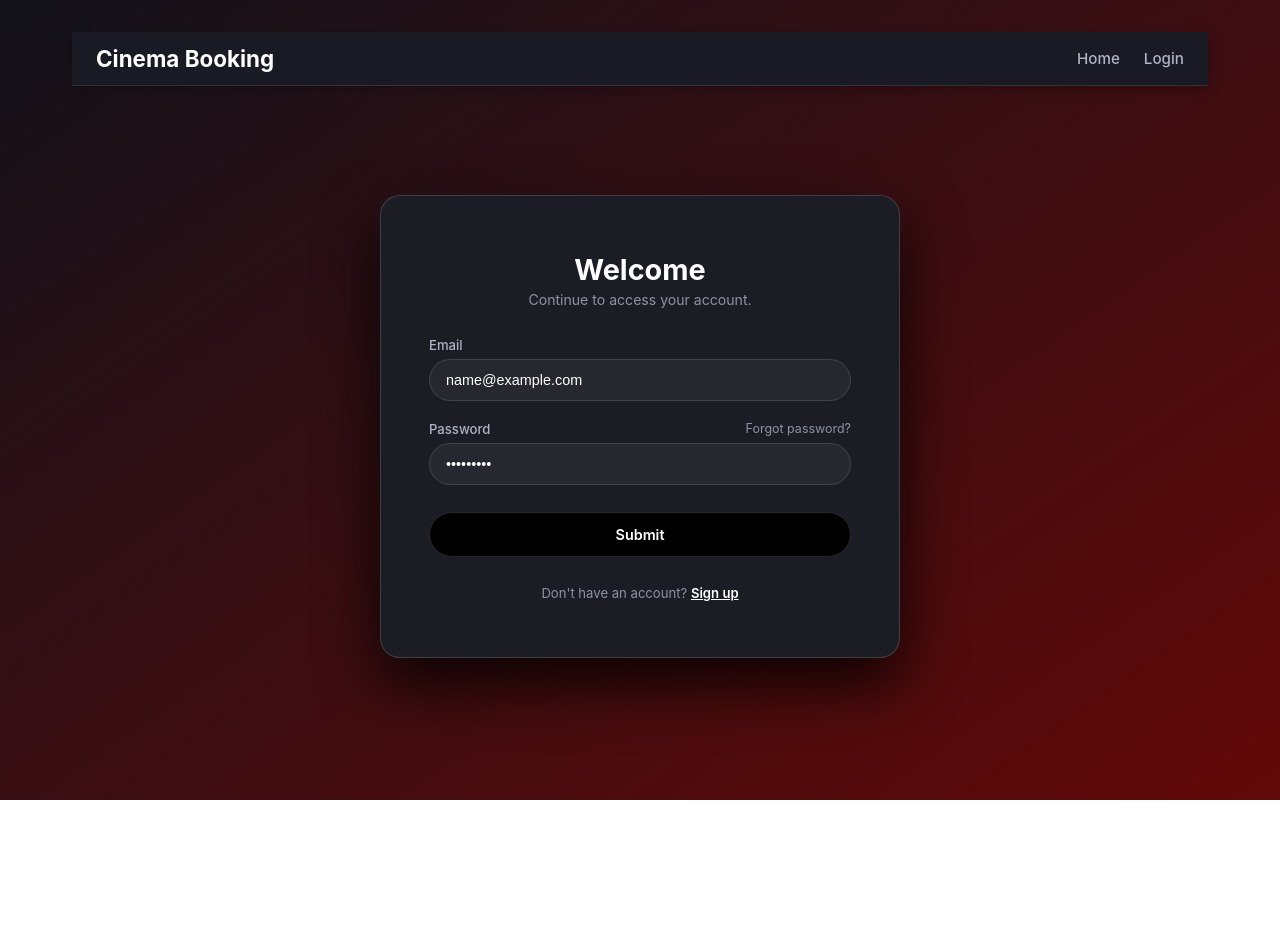
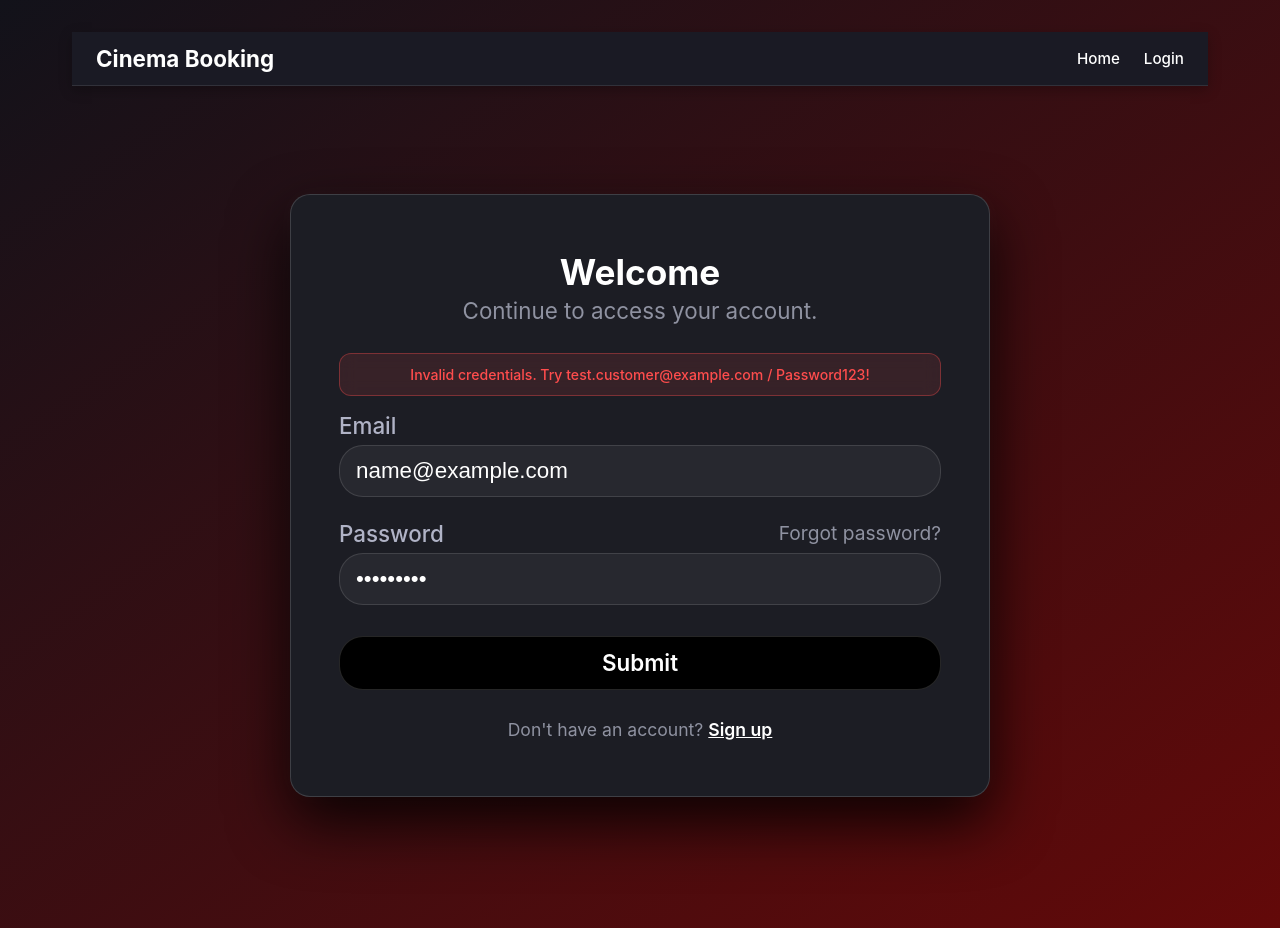
Before and after one commit to camillegrings/cinema-e-booking-system, a React (Vite) app: page /login in a window 1280 px wide. Both pictures are taken after typing "name@example.com", "Sample123" into the empty fields and a click on the button "Submit". Before the commit the page ends 800 px from the top, so only its background shows below. Built offline with nearby package versions, Linux system fonts and the light colour scheme; no server answers.

Commit message:
updated login & register page, created profile page, created test user
updated login & register page, created profile page, created test user

```diff
--- a/src/client/components/ForgotPassword.tsx
+++ b/src/client/components/ForgotPassword.tsx
@@ -38,8 +38,9 @@ export const ForgotPassword = () => {
     };
 
     return (
+        <div className="login-container">
+            <Header />
             <div className="container">
-            <Header />
                 <div className="login-card">
                     <h2 className="form-title"> Forgot Password? </h2>
                     <p className="form-subtitle"> Continue to access your account. </p>
@@ -69,6 +70,7 @@ export const ForgotPassword = () => {
                     </form>
                 </div>
             </div>
+        </div>
 
     );
 };
--- a/src/client/components/Form.css
+++ b/src/client/components/Form.css
@@ -1,3 +1,9 @@
+.login-container {
+  max-width: 1200px;
+  margin: 0 auto;
+  padding: 2rem;
+}
+
 .container {
   margin-top: 20px;
   min-height: 100vh;
@@ -14,7 +20,7 @@
 
 .login-card {
   width: 100%;
-  max-width: 520px;
+  max-width: 700px;
   background: #1c1d24;
   border: 1px solid rgba(255, 255, 255, 0.15);
   border-radius: 20px;
@@ -29,7 +35,7 @@
 
 .register-card {
   width: 100%;
-  max-width: 520px;
+  max-width: 700px;
   background: #1c1d24;
   border: 1px solid rgba(255, 255, 255, 0.15);
   border-radius: 20px;
@@ -45,7 +51,7 @@
 
 .form-title {
   color: #ffffff;
-  font-size: 1.8rem;
+  font-size: 2.2rem;
   font-weight: 700;
   margin: 0 0 0.25rem 0;
   text-align: center;
@@ -53,7 +59,7 @@
 
 .form-subtitle {
   color: #8f92a1;
-  font-size: 0.88rem;
+  font-size: 1.4rem;
   margin-bottom: 1.8rem;
   text-align: center;
 }
@@ -61,13 +67,13 @@
 .login-form {
   display: flex;
   flex-direction: column;
-  gap: 1.2rem;
+  gap: 1.4rem;
 }
 
 .register-form {
   display: flex;
   flex-direction: column;
-  gap: 1.2rem;
+  gap: 1.4rem;
 }
 
 .input-group {
@@ -84,13 +90,13 @@
 
 .input-group label {
   color: #b0b3c6;
-  font-size: 0.82rem;
+  font-size: 1.4rem;
   font-weight: 500;
 }
 
 .forgot-link {
   color: #8f92a1;
-  font-size: 0.78rem;
+  font-size: 1.2rem;
   text-decoration: none;
 }
 
@@ -105,7 +111,7 @@
   border: 1px solid rgba(255, 255, 255, 0.12);
   border-radius: 24px;
   color: #ffffff;
-  font-size: 0.9rem;
+  font-size: 1.4rem;
   outline: none;
   box-sizing: border-box;
   transition: border-color 0.2s ease, background 0.2s ease;
@@ -124,7 +130,7 @@
   border: 1px solid rgba(255, 255, 255, 0.15);
   border-radius: 24px;
   font-weight: 600;
-  font-size: 0.9rem;
+  font-size: 1.4rem;
   cursor: pointer;
   transition: background 0.2s ease, transform 0.1s ease;
 }
@@ -137,7 +143,7 @@
 .signup-prompt {
   margin-top: 1.8rem;
   color: #8f92a1;
-  font-size: 0.82rem;
+  font-size: 1.1rem;
   text-align: center;
 }
 
@@ -146,3 +152,28 @@
   font-weight: 600;
   text-decoration: underline;
 }
+
+.error-banner {
+  background: rgba(255, 77, 77, 0.12);
+  border: 1px solid rgba(255, 77, 77, 0.35);
+  color: #ff6b6b;
+  padding: 0.75rem 1rem;
+  border-radius: 12px;
+  font-size: 0.88rem;
+  font-weight: 500;
+  text-align: center;
+  margin-bottom: 1.2rem;
+  backdrop-filter: blur(8px);
+  animation: fadeIn 0.25 ease-in-out;
+}
+
+@keyframes fadeIn {
+  from {
+    opacity: 0;
+    transform: translateY(-4px);
+  }
+  to {
+    opacity: 1;
+    transform: translateY(0);
+  }
+}
--- a/src/client/components/Header.css
+++ b/src/client/components/Header.css
@@ -1,6 +1,8 @@
 .header {
     display: flex;
-    flex-direction: column;
+    flex-direction: row;
+    align-items: center;
+    gap: 1.5rem;
     color: white;
     font-size: 2rem;
     font-weight: 700;
@@ -73,3 +75,15 @@
 .header-logo:hover {
     opacity: 1;
 }
+
+.logout-btn {
+    margin-top: 0;
+    padding: 0.5rem 1rem;
+    color: white;
+    background: linear-gradient(145deg, #12121a, #630909);
+    border: 1px solid rgba(255, 255, 255, 0.15);
+    border-radius: 24px;
+    font-weight: 600;
+    font-size: 0.9rem;
+    cursor: pointer;
+}
--- a/src/client/components/Header.tsx
+++ b/src/client/components/Header.tsx
@@ -9,7 +9,7 @@ export const Header: React.FC = () => {
     // useState variables for if the user is logged in or not
     // default is false
     const [isLoggedIn, setIsLoggedIn] = useState(false);
-
+    const navigate = useNavigate();
     // Login tokens
     useEffect(() => {
         const checkAuth = () => {
@@ -30,9 +30,9 @@ export const Header: React.FC = () => {
     };
 
     return (
+        <div className="header">
             <header className="navbar-header">
-
-            <div className="navbar-container" >
+                <div className="navbar-container">
                     <div className="title">
                         Cinema Booking
                     </div>
@@ -40,18 +40,17 @@ export const Header: React.FC = () => {
                         <Link to="/" className="nav-item"> Home </Link>
 
                         {isLoggedIn ? (
-                        <div>
+                            <>
                                 <Link to="/favorites" className="nav-item"> Favorites </Link>
                                 <Link to="/profile" className="nav-item"> Profile </Link>
-                            <button onClick={handleLogout} className="nav-button logout-btn"> Logout </button>
-                        </div>
-
+                                <button onClick={handleLogout} className="logout-btn"> Logout </button>
+                            </>
                         ) : (
                             <Link to="/login" className="nav-item"> Login </Link>
                         )}
                     </nav>
                 </div>
             </header>
-
+        </div>
     );
 };
--- a/src/client/components/Login.tsx
+++ b/src/client/components/Login.tsx
@@ -7,7 +7,7 @@ export const Login = () => {
 	const navigate = useNavigate();
 	const [errorMessage, setErrorMessage] = useState("");
 
-	const handleSubmit = async (e) => {
+	const handleSubmit = async (e: React.FormEvent<HTMLFormElement>) => {
 		e.preventDefault();
 		setErrorMessage("");
 
@@ -15,6 +15,28 @@ export const Login = () => {
 		const email = formData.get("email");
 		const password = formData.get("password");
 
+		// Mock Account Login
+		setTimeout(() => {
+			// 1. Test Customer Credentials
+			if (email === "test.customer@example.com" && password === "Password123!") {
+				localStorage.setItem("token", "mock-jwt-token-customer");
+				localStorage.setItem("role", "CUSTOMER");
+				navigate("/"); // Redirect to home/customer dashboard
+			}
+			// 2. Test Admin Credentials
+			else if (email === "admin@cinema.com" && password === "Password123!") {
+				localStorage.setItem("token", "mock-jwt-token-admin");
+				localStorage.setItem("role", "ADMIN");
+				navigate("/admin/dashboard"); // Redirect to admin dashboard
+			}
+			// 3. Invalid Credentials
+			else {
+				setErrorMessage("Invalid credentials. Try test.customer@example.com / Password123!");
+			}
+		}, 500); // 500ms fake network delay
+	};
+
+	/*
 	try {
 		const res = await fetch("http://localhost:3000/users/login", {
 			method: "POST",
@@ -22,7 +44,10 @@ export const Login = () => {
 			body: JSON.stringify({ email, password }),
 		});
 
-			if (!res.ok) throw new Error(`HTTP Error: ${res.status}`);
+		if (!res.ok) {
+			const errorData = await res.json().catch(() => ({}));
+			throw new Error(errorData.error || `HTTP Error: ${res.status}`);
+		}
 
 		const data = await res.json();
 
@@ -32,24 +57,31 @@ export const Login = () => {
 		}
 
 		// Role-based redirect (Admin vs Customer)
-			if (data.role === "admin") {
+		if (data.role && data.role.toUpperCase() === "ADMIN") {
 			navigate("/admin/dashboard");
 		} else {
 			navigate("/");
 		}
-		} catch (err) {
+	} catch (err: any) {
 		console.error("Error logging in.", err);
 		setErrorMessage("Invalid credentials or server error.");
 	}
 };
+*/
 
 	return (
+		<div className="login-container">
+			<Header />
 			<div className="container">
-			<Header />
 				<div className="login-card">
 					<h2 className="form-title"> Welcome </h2>
 					<p className="form-subtitle"> Continue to access your account. </p>
-
+					{errorMessage && (
+						<div className="error-banner"
+							style={{ color: "#ff4d4d", marginBottom: "1rem", textAlign: "center", fontSize: "0.88rem" }}>
+							{errorMessage}
+						</div>
+					)}
 					<form onSubmit={handleSubmit} method='post' className="login-form">
 						<div className="input-group">
 							<label htmlFor='email'>Email</label>
@@ -84,6 +116,7 @@ export const Login = () => {
 					</p>
 				</div>
 			</div>
+		</div>
 
 	);
 };
--- a/src/client/components/Register.tsx
+++ b/src/client/components/Register.tsx
@@ -45,8 +45,9 @@ export const Register = () => {
 	};
 
 	return (
+		<div className="login-container">
+			<Header />
 			<div className="container">
-			<Header />
 				<div className="register-card">
 					<h2 className="form-title"> Welcome </h2>
 					<p className="form-subtitle"> Continue to create your account. </p>
@@ -118,6 +119,7 @@ export const Register = () => {
 					</p>
 				</div>
 			</div>
+		</div>
 	);
 };
 
--- a/src/client/pages/HomePage.css
+++ b/src/client/pages/HomePage.css
@@ -44,7 +44,6 @@
 
 .movie-grid {
   display: grid;
-  /* Automatically fits as many ~220px columns as possible, stretching cleanly across the row */
   grid-template-columns: repeat(auto-fill, minmax(220px, 1fr));
   gap: 1.5rem;
   margin-top: 1rem;
```
Also changed, not shown: src/client/pages/ProfilePage.tsx (added, +56 -0 lines), src/client/pages/ProfilePage.css (added). Lines whose indentation alone changed are shown as unchanged.
